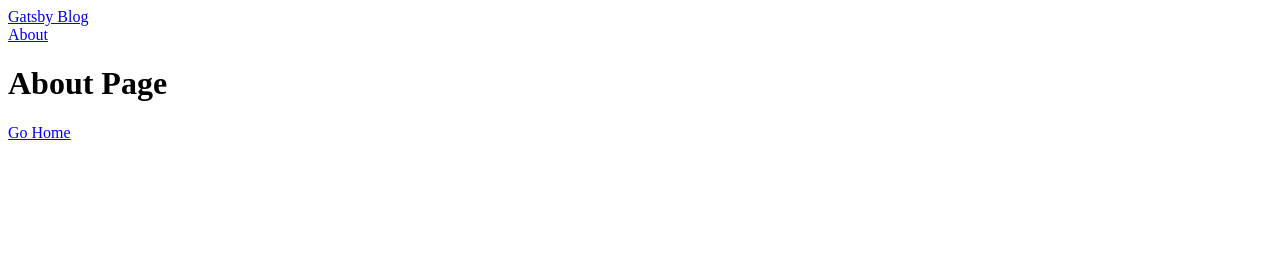
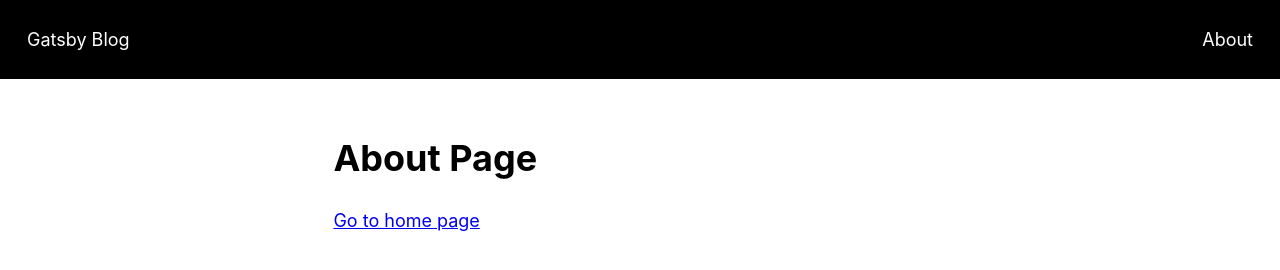
Before and after one commit to kurokoda/gatsby-blog, a Gatsby site: page /about in a window 1280 px wide. Built offline with nearby package versions, Linux system fonts and the light colour scheme; Gatsby itself is replaced by a stand-in of ours.

Commit message:
[MEX-1] Adds global and module css

```diff
--- /dev/null
+++ b/d.ts
@@ -0,0 +1 @@
+declare module "*.css";
--- a/src/components/layout.tsx
+++ b/src/components/layout.tsx
@@ -1,16 +1,18 @@
-import * as React from "react"
+import "../styles/global.css"
+import { header, content } from "../styles/layout.module.css"
 
 import { graphql, Link, useStaticQuery } from "gatsby"
+import * as React from "react"
 
 import { SEO } from "./seo"
 
 interface LayoutProps {
   children: React.ReactNode
 
-  description?: string,
-  image?: string,
-  path?: string,
-  title?: string,
+  description?: string
+  image?: string
+  path?: string
+  title?: string
 }
 
 const Layout = ({ children, title, description, image, path }: LayoutProps) => {
@@ -29,13 +31,13 @@ const Layout = ({ children, title, description, image, path }: LayoutProps) => {
   return (
     <>
       <SEO description={description} image={image} path={path} title={title} />
-      <header>
+      <header className={header}>
         <Link to="/">{siteMetadata.title}</Link>
         <nav>
           <Link to="/about">About</Link>
         </nav>
       </header>
-      <main>{children}</main>
+      <main className={content}>{children}</main>
     </>
   )
 }
--- a/src/pages/about.tsx
+++ b/src/pages/about.tsx
@@ -1,5 +1,5 @@
+import { Link, PageProps } from "gatsby"
 import React from "react"
-import { Link, PageProps } from "gatsby"
 
 import { Layout } from "../components/layout"
 
@@ -9,7 +9,7 @@ const AboutPage: React.FC<PageProps> = () => (
     title="About this site"
   >
     <h1>About Page</h1>
-    <Link to="/">Go Home</Link>
+    <Link to="/">Go to home page</Link>
   </Layout>
 )
 
--- a/src/pages/index.tsx
+++ b/src/pages/index.tsx
@@ -6,8 +6,8 @@ import { Layout } from "../components/layout"
 const IndexPage: React.FC<PageProps> = () => {
   return (
     <Layout>
-      <h1>Hello Gatsby</h1>
-      <Link to="/about">About this site</Link>
+      <h1>Home Page</h1>
+      <Link to="/about">Go to about page</Link>
     </Layout>
   )
 }
--- /dev/null
+++ b/src/styles/global.css
@@ -0,0 +1,31 @@
+:root {
+  --black: #000000;
+  --grey: #555555;
+  --white: #ffffff;
+}
+
+* {
+  box-sizing: border-box;
+}
+
+html,
+body {
+  color: var(--grey);
+  font-family: -apple-system, BlinkMacSystemFont, "Segoe UI", Roboto, Oxygen,
+    Ubuntu, Cantarell, "Open Sans", "Helvetica Neue", sans-serif;
+  font-size: 18px;
+  line-height: 1.4;
+}
+
+body {
+  margin: 0;
+}
+
+h1,
+h2,
+h3,
+h4,
+h5,
+h6 {
+  color: var(--black);
+}
--- /dev/null
+++ b/src/styles/layout.module.css
@@ -0,0 +1,25 @@
+.content {
+    margin: 3rem auto;
+    max-width: 54ch;
+}
+
+.header {
+  background: var(--black);
+  color: var(--white);
+  display: flex;
+  justify-content: space-between;
+  padding: 1rem;
+}
+
+.header a {
+  color: inherit;
+  display: inline-block;
+  padding: 0.5rem;
+  text-decoration: none;
+}
+
+.header a:focus,
+.header a:hover {
+  background: var(--white);
+  color: var(--black);
+}
```
